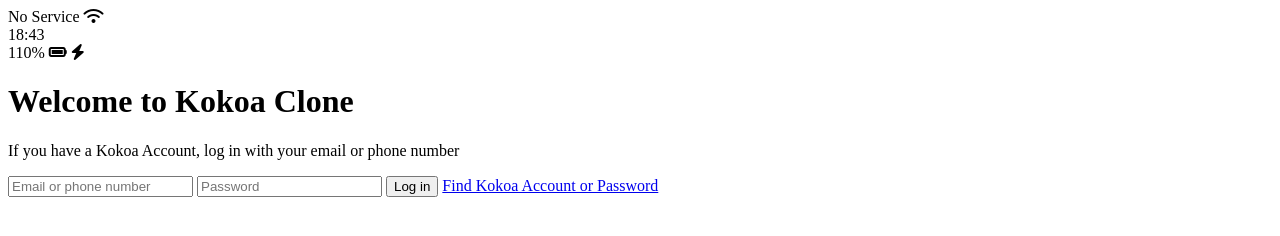
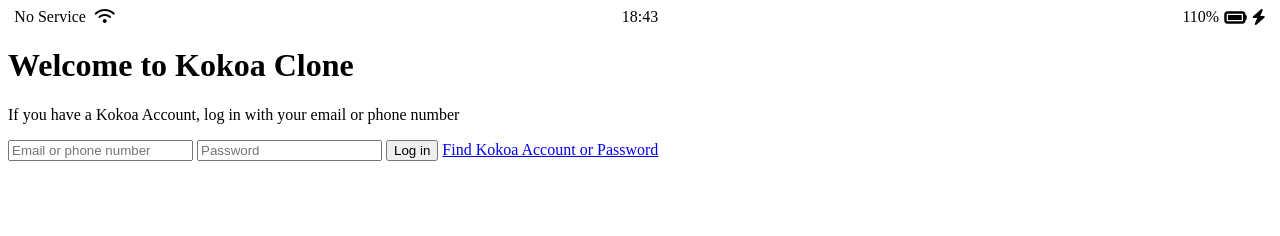
Before and after one commit to hys604/kokoa-clone-2020, a plain HTML site: page index.html in a window 1280 px wide. Drawn offline with Linux system fonts and the light colour scheme.

Commit message:
#6.5 Status Bar CSS

```diff
--- /dev/null
+++ b/css/styles.css
@@ -0,0 +1,30 @@
+@import url('https://fonts.googleapis.com/css2?family=Open+Sans:wght@400;600&display=swap');
+
+body {
+  font-family: font-family: 'Open Sans', sans-serif;
+}
+
+.status-bar {
+  display: flex;
+  justify-content: center;
+}
+.status-bar__column {
+    width: 33%;
+}
+
+.status-bar__column:first-child span {
+  margin-right: 5px;
+}
+.status-bar__column:nth-child(2){
+    display: flex;
+    justify-content: center;
+}
+.status-bar__column:last-child{
+    display: flex;
+    justify-content: flex-end;
+    align-items: center;
+}
+
+.status-bar__column .fa-battery-full{
+    margin: 0px 5px;
+}
--- a/index.html
+++ b/index.html
@@ -1,6 +1,7 @@
 <!DOCTYPE html>
 <html lang="en">
 <head>
+    <link rel="stylesheet" href="css/styles.css" />
     <meta charset="UTF-8">
     <meta name="viewport" content="width=device-width, initial-scale=1.0">
     <title>Welcome to Kokoa Talk</title>
@@ -19,7 +20,7 @@
             <span>110%</span>
             <!-- Bettery Icon -->
             <!-- Lightning Icon -->
-            <i class="fas fa-battery-full"></i>
+            <i class="fas fa-battery-full fa-lg"></i>
             <i class="fas fa-bolt"></i>
         </div>
     </div>
```
